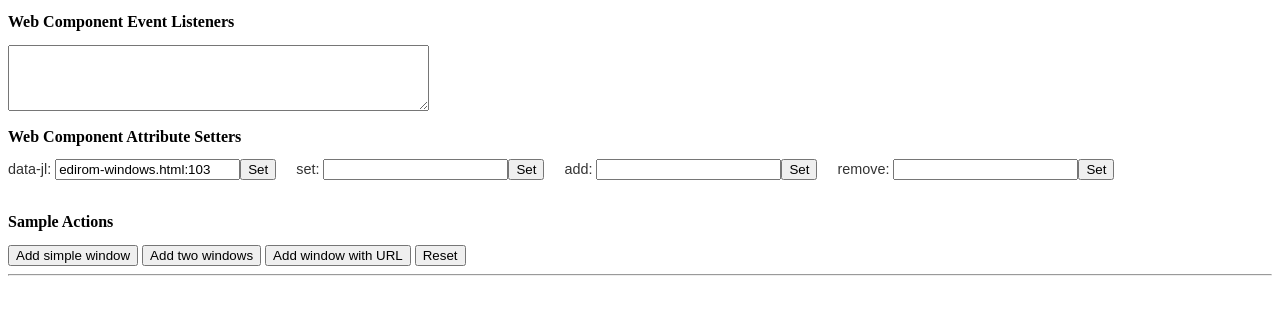
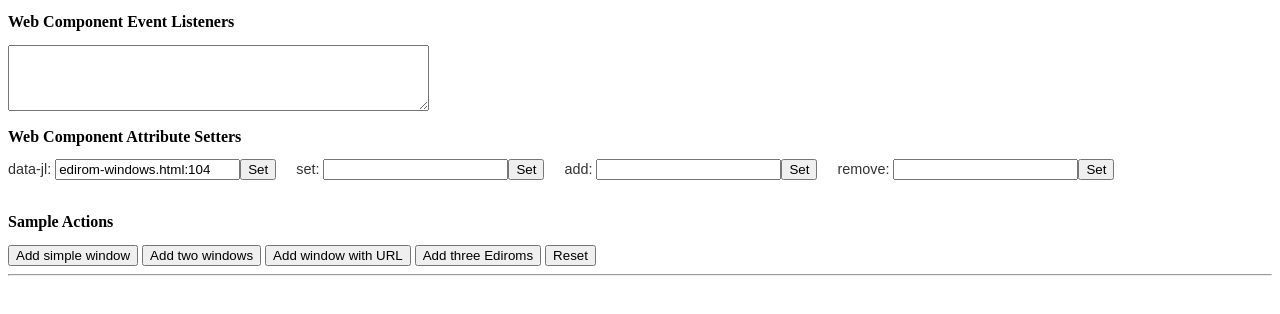
Before and after one commit to Edirom/edirom-web-components, a plain HTML site: page edirom-windows.html in a window 1280 px wide. Drawn offline with Linux system fonts and the light colour scheme; a script that the page names is missing.

Commit message:
one more sample action

```diff
--- a/edirom-windows.html
+++ b/edirom-windows.html
@@ -92,6 +92,7 @@
     <button onclick="document.querySelector('edirom-windows').setAttribute('add', '[{&quot;title&quot;: &quot;New Window&quot;, &quot;html&quot;: &quot;New window content&quot;}]')">Add simple window</button>
     <button onclick="document.querySelector('edirom-windows').setAttribute('add', '[{&quot;title&quot;: &quot;Window 1&quot;, &quot;html&quot;: &quot;First new window&quot;}, {&quot;title&quot;: &quot;Window 2&quot;, &quot;html&quot;: &quot;Second new window&quot;}]')">Add two windows</button>
     <button onclick="document.querySelector('edirom-windows').setAttribute('add', '[{&quot;title&quot;: &quot;Klarinettenquintett&quot;, &quot;url&quot;: &quot;https://klarinettenquintett.weber-gesamtausgabe.de/index.html&quot;}]')">Add window with URL</button>
+    <button onclick="document.querySelector('edirom-windows').setAttribute('add', '[{&quot;url&quot;: &quot;https://www.reger-werkausgabe.de/&quot;}, {&quot;url&quot;: &quot;https://edition.freischuetz-digital.de/&quot;, &quot;x&quot;: &quot;200px&quot;, &quot;y&quot;: &quot;100px&quot;}, {&quot;url&quot;: &quot;https://klarinettenquintett.weber-gesamtausgabe.de/index.html&quot;, &quot;x&quot;: &quot;400px&quot;, &quot;y&quot;: &quot;200px&quot;}]')">Add three Ediroms</button>
     <button onclick="document.querySelector('edirom-windows').setAttribute('set', '[]')">Reset</button>
 
     <hr/>
```
